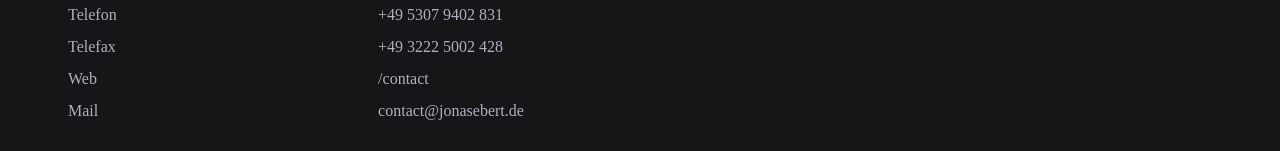
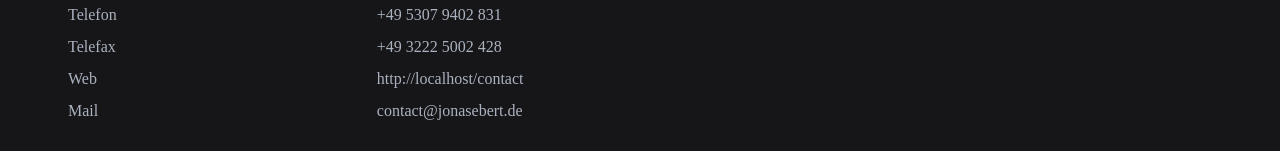
Before and after one commit to jonasebert/jonasebert.de, a SvelteKit app: page /legal/imprint in a window 1280 px wide. Shown: the part 447-598 px from the top of the page. Built offline with nearby package versions, Linux system fonts and the light colour scheme; a web font is replaced by a local one.

Commit message:
Implement const $uri

```diff
--- a/src/routes/+layout.svelte
+++ b/src/routes/+layout.svelte
@@ -1,6 +1,5 @@
 <script>
 	// Importe
-	import { page } from '$app/stores';
 	import { Icon } from 'svelte-icons-pack';
 	import { AiOutlineInstagram, AiOutlineYoutube } from 'svelte-icons-pack/ai'; /* New Icons from https://leshak.github.io/svelte-icons-pack/ */
 	import { BsThreads } from 'svelte-icons-pack/bs';
@@ -8,7 +7,7 @@
 	import '../app.css';
 
 	// Initialisierung Variabeln
-	import { name, logo_clear} from './store';
+	import { name, logo_clear, uri} from './store';
 	let isResponsive = false;
 	let currentYear = new Date().getFullYear();
 
@@ -45,7 +44,7 @@
 		isResponsive = false;
 	}
 	// Reactive statement, das auf Änderungen der aktuellen Route reagiert
-	$: activeRoute = $page.url.pathname;
+	$: activeRoute = $uri.url.pathname;
 	$: pageTitle =
 		activeRoute === '/home' ? 'Home - ' + name
 		: activeRoute === '/blog' ? 'Aktuelles - ' + name
--- a/src/routes/legal/imprint/+page.svelte
+++ b/src/routes/legal/imprint/+page.svelte
@@ -1,5 +1,6 @@
 <script>
-    import { name, address, contact } from "../../store";
+    import { base } from "$app/paths";
+    import { name, address, contact, uri } from "../../store";
 </script>
 
 <style>
@@ -40,7 +41,7 @@
             </tr>
             <tr>
               <td>Web</td>
-              <td><a href={contact.web}> {contact.web} </a></td>
+              <td><a href={contact.web}> {$uri.url.protocol}//{$uri.url.host}{contact.web} </a></td>
             </tr>
             <tr>
               <td>Mail</td>
--- a/src/routes/legal/privacy/+page.svelte
+++ b/src/routes/legal/privacy/+page.svelte
@@ -1,5 +1,5 @@
 <script>
-	import { name, address, contact } from "../../store";
+	import { name, address, contact, uri } from "../../store";
 </script>
 
 <div class="container">
@@ -20,7 +20,7 @@
 			<p>Verantwortlich für die Datenverarbeitung ist:</p>
 			<p>
 				{name} <br /> {address.street} <br /> {address.zipcode} {address.city} <br /> {address.country} <br /> <a href="tel:{contact.tel}"> {contact.tel} </a>
-				<br /> <a href="mailto:{contact.mail}"> {contact.mail} </a> <br /> <a href="/legal/imprint"> https://jonasebert.de/legal/imprint </a>
+				<br /> <a href="mailto:{contact.mail}"> {contact.mail} </a> <br /> <a href="/legal/imprint"> {$uri.url.protocol}//{$uri.url.host}/legal/imprint </a>
 			</p>
 		</div>
 	</div>
--- a/src/routes/store.js
+++ b/src/routes/store.js
@@ -1,5 +1,5 @@
 // store.js
-import { writable } from "svelte/store";
+import { page } from "$app/stores"; // Values: https://developer.mozilla.org/en-US/docs/Web/API/URL
 
 // Personal
 export const name = "Jonas Ebert";
@@ -17,6 +17,10 @@ export const contact = {
     web: '/contact'
 }
 
+// URI
+export const uri = page;
+
+
 // Pictures
 // Logo
 export const logo = '/logo/logo_500x100.png';
```
